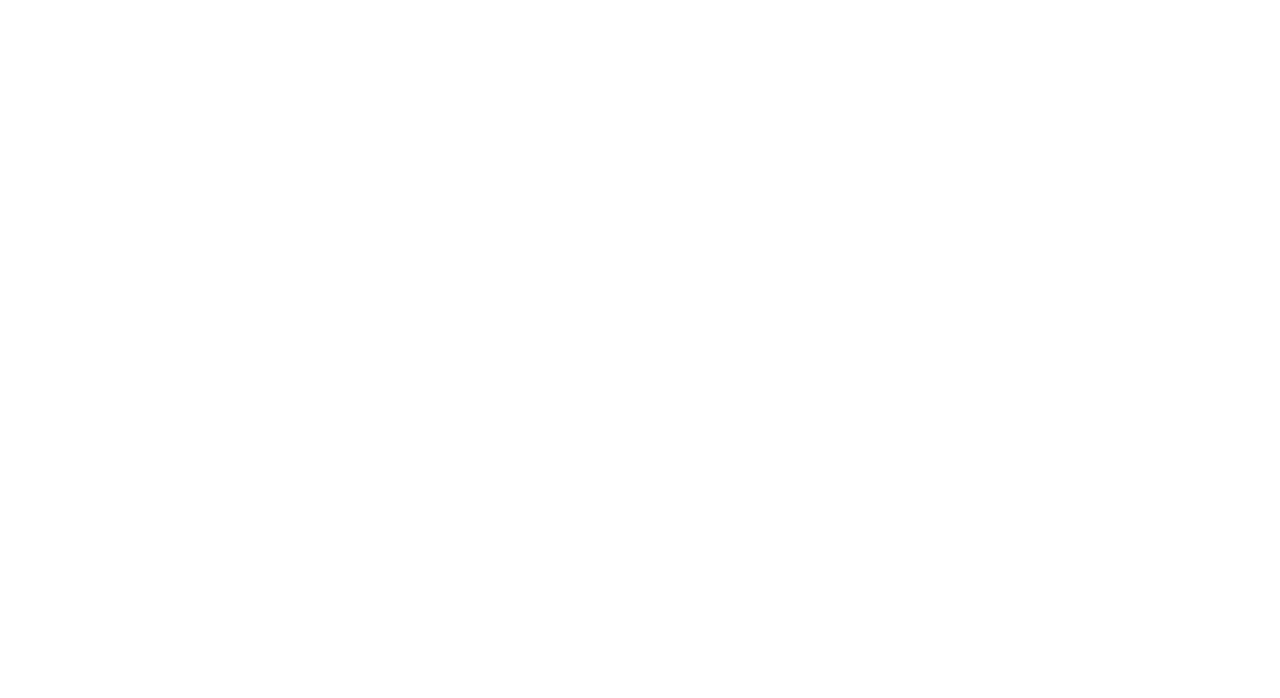
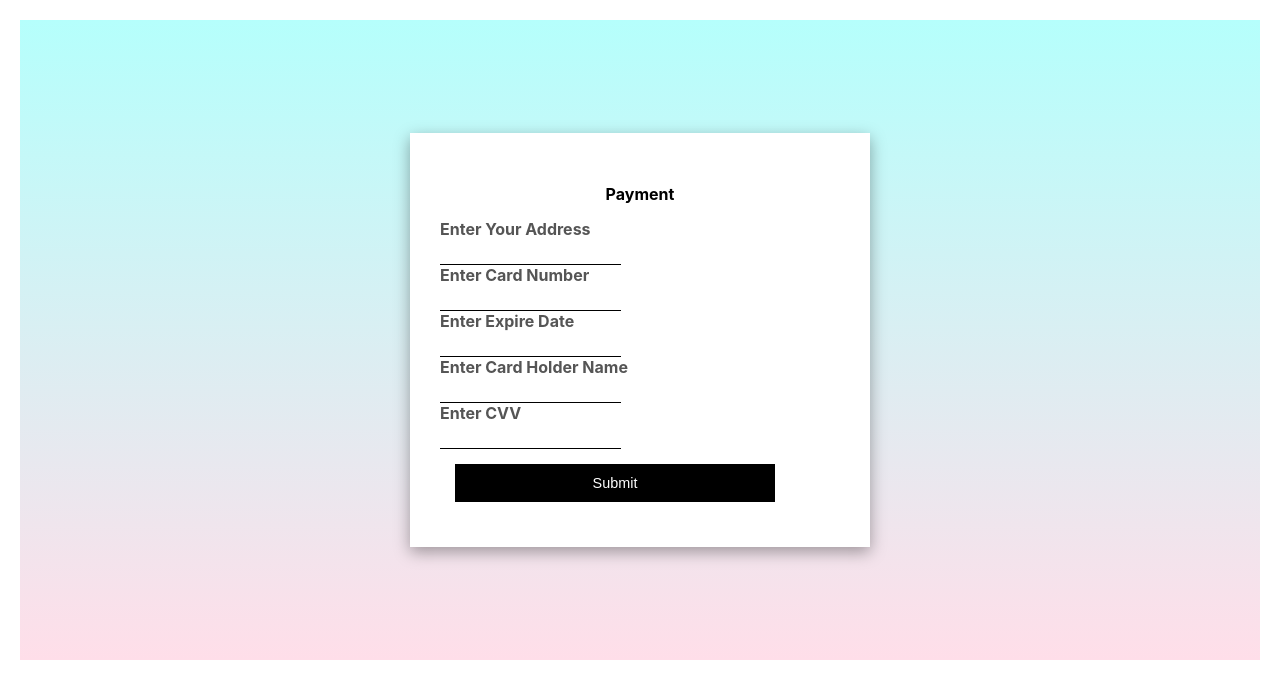
Before and after one commit to TechDilshan/DLVM-fashion-styles, a React (Create React App) app in the folder frontend/: page /Payment in a window 1280 px wide. Before the commit this address had no page. Shown: the top 698 px of the page. Built offline with nearby package versions, Linux system fonts and the light colour scheme; no server answers; what @react-pdf/renderer would draw is missing.

Commit message:
payment changed

```diff
--- a/frontend/src/component_Lima/ShoppingCart.js
+++ b/frontend/src/component_Lima/ShoppingCart.js
@@ -8,6 +8,7 @@ import { storage } from "../firebase";
 import StockUpdate_C from '../component_Dila/StockUpdate_C';
 import { PDFDownloadLink, Document, Page, Text, View, StyleSheet } from '@react-pdf/renderer';
 import Foot from '../footer';
+import { useNavigate } from 'react-router-dom';
 
 const styles = StyleSheet.create({
   page: {
@@ -85,6 +86,10 @@ const ShoppingCart = () => {
   const [imageUrls, setImageUrls] = useState([]);
   const [searchQuery, setSearchQuery] = useState('');
   const [billVisible, setBillVisible] = useState(false);
+
+  const navigate = useNavigate();
+
+
 
 
   useEffect(() => {
@@ -225,11 +230,16 @@ const ShoppingCart = () => {
     }
   };
 
+  const handlePayNow = () => {
+    navigate('/Payment');
+  };
+
 
   return (
     <div>
       <div>
         <Navi />
+
       </div>
       <div className='shopping-cart'>
         <h2 className='cart-title'>Shopping Cart</h2>
@@ -289,10 +299,11 @@ const ShoppingCart = () => {
 
         <div className="total-amount">Total : LKR.{total}</div>
 
-        <div class="pay-now-button-container">
-        <a href="/Shippingscreen">
-          <button class="pay-now-button">Pay Now</button></a>
-        </div>
+        <div className="pay-now-button-container">
+        <button className="pay-now-button" onClick={handlePayNow}>
+          Pay Now
+        </button>
+      </div>
 
       </div>
       <div>
--- /dev/null
+++ b/frontend/src/component_Malmi/Payment.css
@@ -0,0 +1,74 @@
+/* PaymentPage.css */
+.payment-page {
+    padding: 20px;
+  }
+
+  .payment-form input {
+    display: block;
+    margin-bottom: 10px;
+    padding: 10px;
+    width: 100%;
+  }
+
+  .payment-form button {
+    padding: 10px;
+    background-color: #007bff;
+    color: #fff;
+    border: none;
+    cursor: pointer;
+  }
+
+  .payment-form button:hover {
+    background-color: #0056b3;
+  }
+
+  .pdf-download {
+    margin-top: 20px;
+  }
+  .form-container{
+    display: flex;
+    align-items: center;
+    justify-content: center;
+    min-height: 80vh;
+    flex-direction: column;
+    background-color: #ffdee9;
+    background-image: linear-gradient(0deg, #ffdee9 0%, #b5fffc 100%);
+}
+
+.form-container form{
+    width: 400px;
+    box-shadow: rgba(0, 0, 0, 0.35) 0px 5px 15px;
+    padding: 30px;
+    background-color: #fff;
+}
+
+.form-container form .title{
+    font-size: 34;
+    text-align: center;
+    margin-bottom: 15px;
+    font-weight: bold;
+
+}
+
+.form-container form input{
+   border: none;
+   border-bottom: 1px solid #000;
+   border-radius: 0;
+}
+
+.form-container form button{
+    border: 1px solid #000;
+    border-radius: 0;
+    background-color: #000;
+    color: white;
+    width: 320px;
+    margin: 15px;
+    padding: 10px;
+ }
+
+ .form-container form button:hover{
+    border: 1px solid #000;
+    background: #000;
+    background: linear-gradient(to right, #434343, #000);
+    width: 320px;
+ }
--- /dev/null
+++ b/frontend/src/component_Malmi/Payment.js
@@ -0,0 +1,92 @@
+import React, { useState, useEffect } from 'react';
+import Axios from 'axios';
+import { useNavigate } from 'react-router-dom';
+import './Payment.css';
+
+
+
+const Payment = () => {
+  const [paymentDetails, setPaymentDetails] = useState({
+    userAddress: '',
+    cardNumber: '',
+    expiryDate: '',
+    cardHolderName: '',
+    cvvNumber:'',
+  });
+  const [payments, setPayments] = useState([]);
+  const navigate = useNavigate();
+
+  useEffect(() => {
+    // Fetch existing payments
+    Axios.get('http://localhost:3001/api/Payment')
+      .then((response) => {
+        setPayments(response.data);
+      })
+      .catch((error) => {
+        console.error('Axios Error: ', error);
+      });
+  }, []);
+
+  const handleChange = (e) => {
+    setPaymentDetails({ ...paymentDetails, [e.target.name]: e.target.value });
+  };
+
+  const handleSubmit = () => {
+    // Add or update payment
+    Axios.post('http://localhost:3001/api/Payment', paymentDetails)
+      .then((response) => {
+        setPayments([...payments, response.data]);
+        navigate('/PaymentList'); // Redirect to the payment list page
+      })
+      .catch((error) => {
+        console.error('Axios Error: ', error);
+      });
+  };
+
+  return (
+         <div className="payment-page">
+
+    <div className='form-container'>
+          <form onSubmit={handleSubmit}>
+          <h4 className='title'>Payment</h4>
+          <div className="mb-3">
+             <label htmlFor="userAddress" className="form-label">Enter Your Address</label>
+             <input type="text" name="userAddress" value = {paymentDetails.userAddress} className="form-control form-control-lg"
+              onChange={handleChange} required/>
+          </div>
+          <div className="mb-3">
+             <label htmlFor="cardNumber" className="form-label">Enter Card Number</label>
+             <input type="text" value = {paymentDetails.cardNumber} className="form-control form-control-lg" name="cardNumber"
+              onChange={handleChange} required/>
+          </div>
+          <div className="mb-3">
+             <label htmlFor="expiryDate" className="form-label">Enter Expire Date</label>
+             <input type="text" value = {paymentDetails.expiryDate} className="form-control form-control-lg" name="expiryDate"
+              onChange={handleChange} required/>
+
+          </div>
+          <div className="mb-3">
+             <label htmlFor="cardHolderName" className="form-label">Enter Card Holder Name</label>
+             <input type="text" value = {paymentDetails.cardHolderName} className="form-control form-control-lg" name="cardHolderName"
+              onChange={handleChange} required/>
+          </div>
+          <div className="mb-3">
+             <label htmlFor="cvvNumber" className="form-label">Enter CVV</label>
+             <input type="text" value = {paymentDetails.cvvNumber} className="form-control form-control-lg" name="cvvNumber"
+              onChange={handleChange}  maxLength={3} required/>
+          </div>
+
+
+        <button type="submit" className="btn btn-primary btn-lg" onClick={handleSubmit}>Submit</button>
+      </form>
+
+        </div>
+        </div>
+
+
+
+
+  );
+};
+
+export default Payment;
--- /dev/null
+++ b/frontend/src/component_Malmi/PaymentList.css
@@ -0,0 +1,31 @@
+/* PaymentListPage.css */
+.payment-list-page {
+    padding: 20px;
+  }
+
+  .payment-list-page table {
+    width: 100%;
+    border-collapse: collapse;
+  }
+
+  .payment-list-page th, .payment-list-page td {
+    border: 1px solid #ddd;
+    padding: 8px;
+  }
+
+  .payment-list-page th {
+    background-color: #f4f4f4;
+  }
+
+  .payment-list-page button {
+    margin: 0 5px;
+    padding: 5px 10px;
+    background-color: #007bff;
+    color: white;
+    border: none;
+    cursor: pointer;
+  }
+
+  .payment-list-page button:hover {
+    background-color: #0056b3;
+  }
--- /dev/null
+++ b/frontend/src/component_Malmi/PaymentList.js
@@ -0,0 +1,82 @@
+import React, { useState, useEffect } from 'react';
+import Axios from 'axios';
+import './PaymentList.css';
+
+const PaymentList = () => {
+  const [payments, setPayments] = useState([]);
+
+  useEffect(() => {
+    // Fetch existing payments
+    Axios.get('http://localhost:3001/api/payments')
+      .then((response) => {
+        setPayments(response.data);
+      })
+      .catch((error) => {
+        console.error('Axios Error: ', error);
+      });
+  }, []);
+
+  const handleDelete = (id) => {
+    Axios.delete(`http://localhost:3001/api/Payment/${id}`)
+      .then(() => {
+        setPayments(payments.filter(payment => payment.id !== id));
+      })
+      .catch((error) => {
+        console.error('Axios Error: ', error);
+      });
+  };
+
+  const handleUpdate = (id, updatedDetails) => {
+    Axios.put(`http://localhost:3001/api/Payment/${id}`, updatedDetails)
+      .then((response) => {
+        setPayments(payments.map(payment =>
+          payment.id === id ? response.data : payment
+        ));
+      })
+      .catch((error) => {
+        console.error('Axios Error: ', error);
+      });
+  };
+
+  return (
+    <div className="payment-list-page">
+     <h2>Payment List</h2>
+    <table class="table">
+  <thead>
+    <tr>
+      <th scope="col">ID</th>
+      <th scope="col">Holder Name</th>
+      <th scope="col">Address</th>
+      <th scope="col">Amount</th>
+      <th scope="col">Card Number</th>
+      <th scope="col">Exp Date</th>
+      <th scope="col">CVV</th>
+      <th scope="col">Actions</th>
+    </tr>
+  </thead>
+  <tbody>
+    {payments.map(payment => (
+            <tr key={payment.id}>
+              <td>{payment.id}</td>
+              <td>{payment.cardHolderName}</td>
+              <td>{payment.userAddress}</td>
+              <td>LKR. {payment.amount}</td>
+              <td>{payment.cardNumber}</td>
+              <td>{payment.expiryDate}</td>
+              <td>{payment.cvvNumber}</td>
+              <td>
+                <button type='button' className="btn btn-primary btn-lg"  onClick={() => handleUpdate(payment.id, { /* updated details */ })}>Update</button>
+                <button type='button' className="btn btn-primary btn-lg"  onClick={() => handleDelete(payment.id)}>Delete</button>
+              </td>
+            </tr>
+          ))}
+  </tbody>
+</table>
+
+
+    </div>
+
+  );
+};
+
+export default PaymentList;
--- a/frontend/src/index.js
+++ b/frontend/src/index.js
@@ -19,6 +19,7 @@ import TailoringDisplay from './component_Dila/TailoringDisplay';
 import TailoringMyOrders from './component_Dila/TailoringMyOrders';
 
 
+
 //Limasha
 import ShoppingCart from './component_Lima/ShoppingCart';
 
@@ -28,6 +29,8 @@ import Login from './component_vihanga/login';
 
 
 //Malmi
+import Payment from './component_Malmi/Payment';
+import PaymentList from './component_Malmi/PaymentList';
 
 const root = ReactDOM.createRoot(document.getElementById('root'));
 root.render(
@@ -53,6 +56,9 @@ root.render(
         <Route path='/Login' element={<Login />} />
 
 {/* Component Malmi */}
+<Route path="/Payment" element={<Payment />} />
+<Route path="/PaymentList" element={<PaymentList />} />
+
     </Routes>
   </BrowserRouter>
 );
```
Also changed, not shown: package.json (+15 -1 lines), 1 other file (tests, documents, lock files or other folders).
